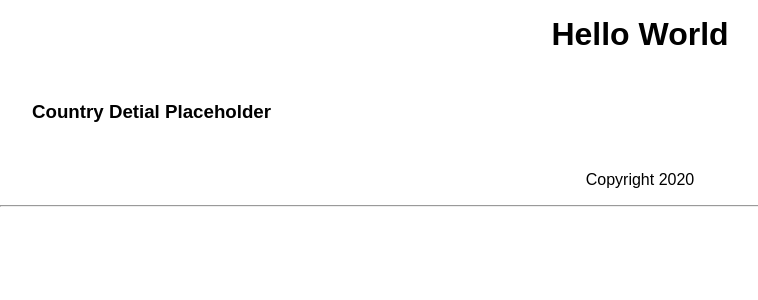
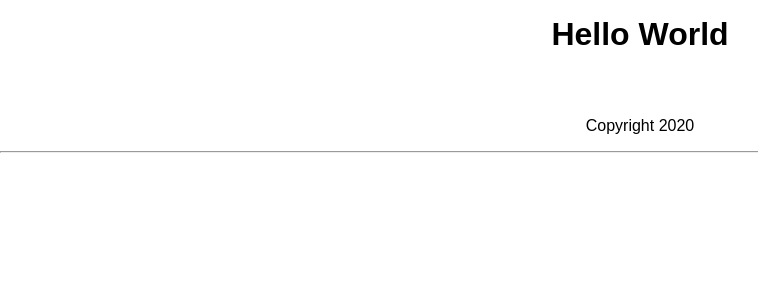
Before and after one commit to markpackham/codeclan_wk8_group_vue_express_mongodb, a Vue app in the folder client/: page / in a window 1280 px wide. Shown: the top 300 px of the page, without its empty margins (0-758 px from the left). Built offline with nearby package versions, Linux system fonts and the light colour scheme.

Commit message:
Add Country Details

```diff
--- a/client/src/components/CountryDetail.vue
+++ b/client/src/components/CountryDetail.vue
@@ -1,11 +1,12 @@
 <template>
-  <div class="country-detail">
-      <h3>Country Detial Placeholder</h3>
+  <div class="country-detail" v-if="country">
+    <h3>{{country.name}} aka {{country.nativeName}}</h3>
+    <p>Population: {{country.population}} and Area: {{country.area}}</p>
+    <p>Captial: {{country.capital}}</p>
+    <img class="flag" name="flag" :src="country.flag" />
+    <h4>Languages:</h4>
     <ul>
-        <li></li>
-        <li></li>
-        <li></li>
-        <li></li>
+      <li v-for="(lang) in country.languages">{{lang.name}}</li>
     </ul>
   </div>
 </template>
@@ -13,6 +14,7 @@
 <script>
 export default {
   name: "country-detail",
+  props: ["country"],
   data() {},
   methods: {},
   computed: {},
```
